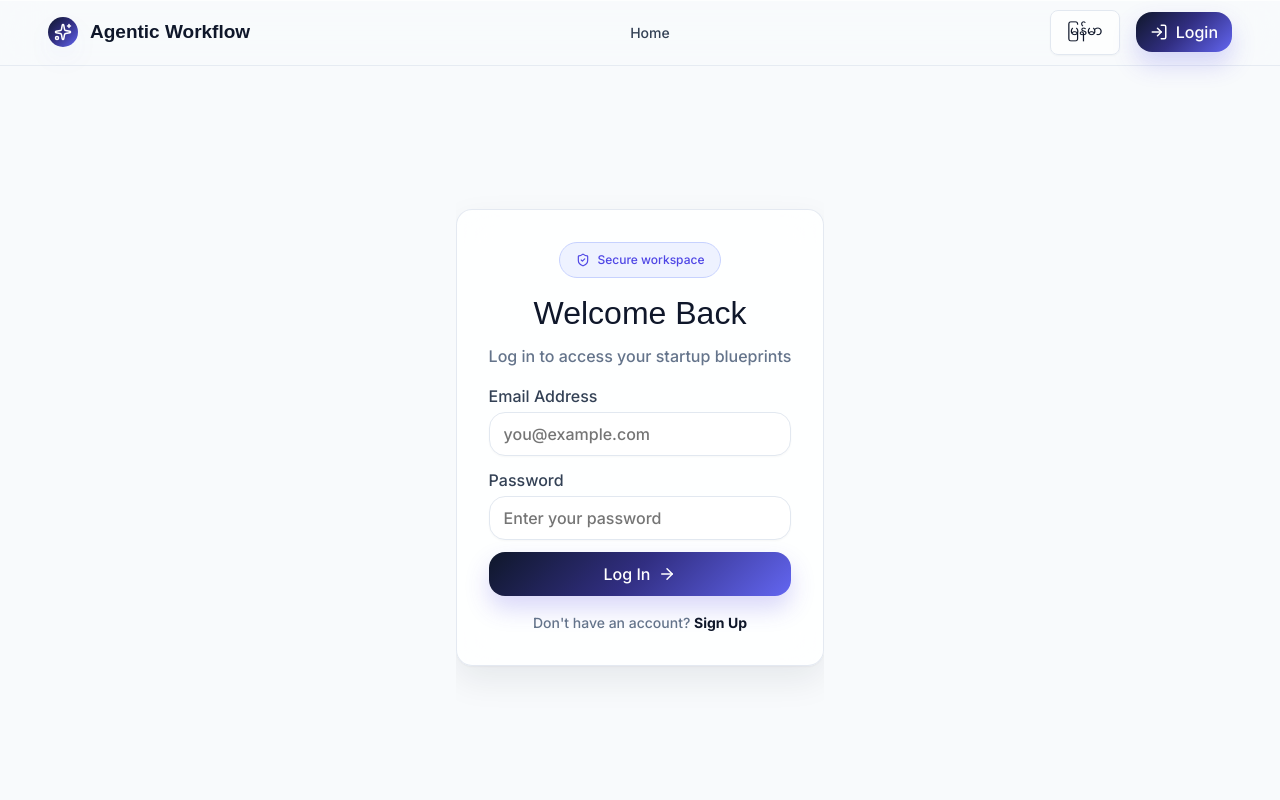
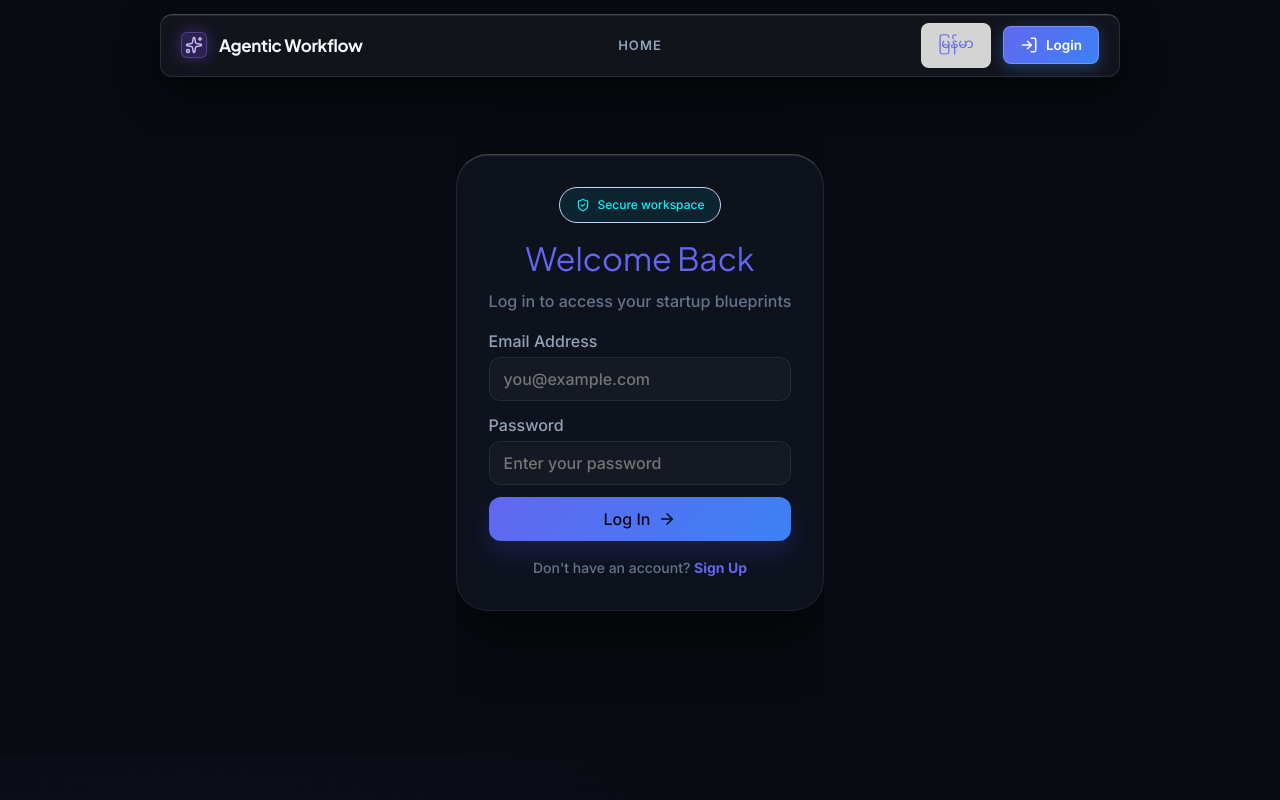
Before and after one commit to TheinMinHtet/agentic, a Next.js app: page /login in a window 1280 px wide. Shown: the top 800 px of the page. Built offline with nearby package versions, Linux system fonts and the light colour scheme; no server answers.

Commit message:
add UI enhancedment guide

```diff
--- a/src/App.css
+++ b/src/App.css
@@ -395,10 +395,10 @@
 .idea-validation-card {
   margin-top: var(--spacing-16);
   padding: var(--spacing-16);
-  background: linear-gradient(180deg, #ffffff 0%, #f8fafc 100%);
+  background: rgba(255, 255, 255, 0.03);
   border: 1px solid var(--color-border-light);
   border-radius: var(--radius-md);
-  box-shadow: 0 12px 28px rgba(15, 23, 42, 0.06);
+  box-shadow: 0 12px 28px rgba(0, 0, 0, 0.4);
 }
 
 .idea-validation-title {
@@ -615,16 +615,18 @@
   margin: 0 auto;
   text-align: left;
   padding: var(--spacing-48);
-  border-radius: var(--radius-md);
-  border: 1px solid rgba(226, 232, 240, 0.92);
+  border-radius: var(--radius-lg);
+  border: 1px solid var(--color-border-light);
+  border-top-color: var(--color-border-dark);
   box-shadow: var(--elevation-card);
   transition: border-color var(--motion-duration-base) var(--motion-easing-standard), box-shadow var(--motion-duration-base) var(--motion-easing-standard), transform var(--motion-duration-base) var(--motion-easing-standard);
-  background: rgba(255, 255, 255, 0.88);
-  backdrop-filter: blur(18px);
+  background: var(--color-surface-card);
+  backdrop-filter: blur(20px);
+  -webkit-backdrop-filter: blur(20px);
 }
 
 .business-info-card:hover {
-  border-color: rgba(199, 210, 254, 0.9);
+  border-color: rgba(0, 242, 254, 0.3);
   box-shadow: var(--elevation-hover);
   transform: translateY(-3px);
 }
@@ -683,7 +685,7 @@
   align-items: center;
   gap: var(--spacing-8);
   padding: var(--spacing-12) var(--spacing-20);
-  background: #ffffff;
+  background: rgba(255, 255, 255, 0.02);
   border: 1px solid var(--color-border-light);
   border-radius: var(--radius-md);
   cursor: pointer;
@@ -694,15 +696,15 @@
 }
 
 .business-goal-option:hover {
-  background: var(--color-accent-soft);
-  border-color: #c7d2fe;
+  background: var(--color-surface-light);
+  border-color: rgba(0, 242, 254, 0.3);
 }
 
 .business-goal-option.active {
-  color: var(--color-accent-strong);
-  background: var(--color-accent-soft);
+  color: var(--color-text-primary);
+  background: rgba(0, 242, 254, 0.08);
   border: 2px solid var(--color-accent);
-  box-shadow: 0 10px 20px rgba(99, 102, 241, 0.12);
+  box-shadow: 0 10px 25px rgba(0, 242, 254, 0.2);
 }
 
 .business-goal-option input {
--- a/src/app/ClientShell.jsx
+++ b/src/app/ClientShell.jsx
@@ -1,6 +1,6 @@
 'use client';
 
-import React from 'react';
+import React, { useState, useRef } from 'react';
 import Link from 'next/link';
 import { usePathname, useRouter } from 'next/navigation';
 import { LogIn, LogOut, Sparkles } from 'lucide-react';
@@ -14,7 +14,6 @@ function Navbar() {
   const { language, toggleLanguage, t } = useLanguage();
   const router = useRouter();
   const pathname = usePathname();
-  const isLanding = pathname === '/';
 
   const handleLogout = async () => {
     await logout();
@@ -24,7 +23,7 @@ function Navbar() {
   const isActive = (path) => pathname === path;
 
   return (
-    <nav className={`navbar ${isLanding ? 'navbar-dark-landing' : ''}`}>
+    <nav className="navbar navbar-dark-landing">
       <Link href="/" className="brand-link" aria-label="Agentic Workflow home">
         <span className="brand-mark"><Sparkles size={18} /></span>
         <span>Agentic Workflow</span>
@@ -63,14 +62,49 @@ function Navbar() {
 export default function ClientShell({ children }) {
   const pathname = usePathname();
   const isLanding = pathname === '/';
+  const [mousePos, setMousePos] = useState({ x: -1000, y: -1000 });
+  const containerRef = useRef(null);
+
+  const handleMouseMove = (e) => {
+    if (!containerRef.current) return;
+    const rect = containerRef.current.getBoundingClientRect();
+    setMousePos({
+      x: e.clientX - rect.left,
+      y: e.clientY - rect.top,
+    });
+  };
 
   return (
     <LanguageProvider>
       <AuthProvider>
         <WorkflowProvider>
-          <div style={{ minHeight: '100vh', display: 'flex', flexDirection: 'column', backgroundColor: isLanding ? '#080B11' : 'var(--color-background)' }}>
+          <div
+            ref={containerRef}
+            onMouseMove={handleMouseMove}
+            style={{
+              minHeight: '100vh',
+              display: 'flex',
+              flexDirection: 'column',
+              backgroundColor: '#080B11',
+              position: 'relative',
+              overflow: 'hidden'
+            }}
+          >
+            {/* Global cursor-tracking spotlight */}
+            <div
+              className="landing-spotlight"
+              style={{
+                position: 'absolute',
+                inset: 0,
+                pointerEvents: 'none',
+                zIndex: 1,
+                transition: 'background 0.12s ease-out',
+                background: `radial-gradient(800px circle at ${mousePos.x}px ${mousePos.y}px, rgba(0, 242, 254, 0.12), rgba(99, 102, 241, 0.06) 35%, transparent 75%)`
+              }}
+            />
+
             <Navbar />
-            <main className="app-main">
+            <main className="app-main" style={{ position: 'relative', zIndex: 10 }}>
               {children}
             </main>
             <Footer isLanding={isLanding} />
--- a/src/index.css
+++ b/src/index.css
@@ -1,42 +1,43 @@
 :root {
-  --color-primary: #0f172a;
-  --color-primary-hover: #1e293b;
-  --color-accent: #6366f1;
-  --color-accent-strong: #4f46e5;
-  --color-accent-soft: #eef2ff;
+  --color-primary: #6366f1;
+  --color-primary-hover: #4f46e5;
+  --color-accent: #00f2fe;
+  --color-accent-strong: #00f2fe;
+  --color-accent-soft: rgba(0, 242, 254, 0.08);
   --color-success: #14b8a6;
   --color-warning: #f59e0b;
-  --color-background: #f8fafc;
-  --color-surface-light: #ffffff;
-  --color-surface-medium: rgba(255, 255, 255, 0.86);
-  --color-text-primary: #0f172a;
-  --color-text-secondary: #334155;
+  --color-background: #080b11;
+  --color-surface-light: rgba(255, 255, 255, 0.08);
+  --color-surface-medium: rgba(20, 23, 31, 0.85);
+  --color-surface-card: rgba(18, 24, 38, 0.65);
+  --color-text-primary: #f8fafc;
+  --color-text-secondary: #94a3b8;
   --color-text-muted: #64748b;
-  --color-text-light-muted: #94a3b8;
-  --color-text-inverse: #ffffff;
-  --color-link: #4f46e5;
-  --color-link-footer: #0f766e;
-  --color-link-footer-hover: #115e59;
-  --color-border-light: #e2e8f0;
-  --color-border-dark: rgba(255, 255, 255, 0.08);
-  --gradient-ai: linear-gradient(135deg, #0f172a 0%, #312e81 48%, #6366f1 100%);
-  --gradient-accent: linear-gradient(135deg, #4f46e5 0%, #6366f1 52%, #14b8a6 100%);
+  --color-text-light-muted: #475569;
+  --color-text-inverse: #080b11;
+  --color-link: #818cf8;
+  --color-link-footer: #00f2fe;
+  --color-link-footer-hover: #818cf8;
+  --color-border-light: rgba(255, 255, 255, 0.08);
+  --color-border-dark: rgba(255, 255, 255, 0.22);
+  --gradient-ai: linear-gradient(135deg, #6366f1 0%, #3b82f6 100%);
+  --gradient-accent: linear-gradient(135deg, #00f2fe 0%, #6366f1 100%);
 
-  --typography-display-family: 'GT America Regular', sans-serif;
-  --typography-heading-family: 'GT America Regular', sans-serif;
-  --typography-body-family: 'Inter', sans-serif;
-  --typography-caption-family: 'Inter', sans-serif;
+  --typography-display-family: var(--font-jakarta), 'Plus Jakarta Sans', sans-serif;
+  --typography-heading-family: var(--font-jakarta), 'Plus Jakarta Sans', sans-serif;
+  --typography-body-family: var(--font-inter), 'Inter', sans-serif;
+  --typography-caption-family: var(--font-inter), 'Inter', sans-serif;
 
-  --radius-sm: 10px;
-  --radius-md: 16px;
-  --radius-lg: 20px;
+  --radius-sm: 8px;
+  --radius-md: 12px;
+  --radius-lg: 32px;
   --radius-full: 999px;
 
-  --elevation-card: 0 1px 2px rgba(15, 23, 42, 0.04), 0 14px 34px rgba(15, 23, 42, 0.08);
-  --elevation-hover: 0 8px 18px rgba(15, 23, 42, 0.08), 0 24px 58px rgba(79, 70, 229, 0.14);
-  --elevation-overlay: 0 18px 50px rgba(15, 23, 42, 0.22);
+  --elevation-card: 0 24px 60px rgba(0, 0, 0, 0.65), inset 0 1px 1px rgba(255, 255, 255, 0.1);
+  --elevation-hover: 0 30px 70px rgba(0, 0, 0, 0.75), 0 0 40px rgba(56, 189, 248, 0.12), inset 0 1px 1px rgba(255, 255, 255, 0.15);
+  --elevation-overlay: 0 32px 64px rgba(0, 0, 0, 0.85);
 
-  --motion-duration-base: 0.24s;
+  --motion-duration-base: 0.35s;
   --motion-easing-standard: cubic-bezier(0.16, 1, 0.3, 1);
 
   --spacing-4: 4px;
@@ -57,8 +58,13 @@
 
 body {
   margin: 0;
-  background:
-    linear-gradient(180deg, #ffffff 0%, var(--color-background) 22%, #f1f5f9 100%);
+  background-color: #080b11;
+  background-image:
+    radial-gradient(circle at 50% 0%, rgba(99, 102, 241, 0.15) 0%, rgba(8, 11, 17, 0) 70%),
+    radial-gradient(circle at 85% 30%, rgba(0, 242, 254, 0.06) 0%, rgba(8, 11, 17, 0) 50%),
+    linear-gradient(to right, rgba(255, 255, 255, 0.03) 1px, transparent 1px),
+    linear-gradient(to bottom, rgba(255, 255, 255, 0.03) 1px, transparent 1px);
+  background-size: 100% 100%, 100% 100%, 22px 22px, 22px 22px;
   color: var(--color-text-primary);
   font-family: var(--typography-body-family);
   font-size: 16px;
@@ -66,6 +72,7 @@ body {
   line-height: 1.5;
   -webkit-font-smoothing: antialiased;
   -moz-osx-font-smoothing: grayscale;
+  min-height: 100vh;
 }
 
 h1, h2, h3, h4, h5, h6 {
@@ -154,24 +161,26 @@ a { text-decoration: none; }
 }
 
 .card {
-  background: var(--color-surface-medium);
+  background: var(--color-surface-card);
   color: var(--color-text-primary);
   padding: var(--spacing-32);
-  border-radius: var(--radius-md);
-  border: 1px solid rgba(226, 232, 240, 0.92);
+  border-radius: var(--radius-lg);
+  border: 1px solid var(--color-border-light);
+  border-top-color: var(--color-border-dark);
   box-shadow: var(--elevation-card);
-  backdrop-filter: blur(18px);
+  backdrop-filter: blur(20px);
+  -webkit-backdrop-filter: blur(20px);
   transition: border-color var(--motion-duration-base) var(--motion-easing-standard), box-shadow var(--motion-duration-base) var(--motion-easing-standard), transform var(--motion-duration-base) var(--motion-easing-standard);
 }
 
 .card:hover {
-  border-color: rgba(199, 210, 254, 0.9);
+  border-color: rgba(0, 242, 254, 0.3);
   box-shadow: var(--elevation-hover);
-  transform: translateY(-4px);
+  transform: translateY(-3px);
 }
 
 .input-text {
-  background-color: #ffffff;
+  background-color: rgba(255, 255, 255, 0.03);
   color: var(--color-text-primary);
   font-family: var(--typography-body-family);
   font-size: 16px;
@@ -180,17 +189,17 @@ a { text-decoration: none; }
   padding: 10px 14px;
   border: 1px solid var(--color-border-light);
   border-radius: var(--radius-md);
-  box-shadow: 0 1px 2px rgba(15, 23, 42, 0.03);
+  box-shadow: inset 0 1px 2px rgba(0, 0, 0, 0.2);
   transition: background-color var(--motion-duration-base) var(--motion-easing-standard), border-color var(--motion-duration-base) var(--motion-easing-standard), box-shadow var(--motion-duration-base) var(--motion-easing-standard);
   width: 100%;
   box-sizing: border-box;
 }
 
 .input-text:focus {
-  background-color: #ffffff;
+  background-color: rgba(255, 255, 255, 0.05);
   border-color: var(--color-accent);
   outline: none;
-  box-shadow: 0 0 0 4px rgba(99, 102, 241, 0.14), 0 10px 20px rgba(15, 23, 42, 0.06);
+  box-shadow: 0 0 0 4px rgba(0, 242, 254, 0.15), 0 10px 20px rgba(0, 0, 0, 0.4);
 }
 
 .badge-primary {
```
Also changed, not shown: 1 other file (tests, documents, lock files or other folders).
